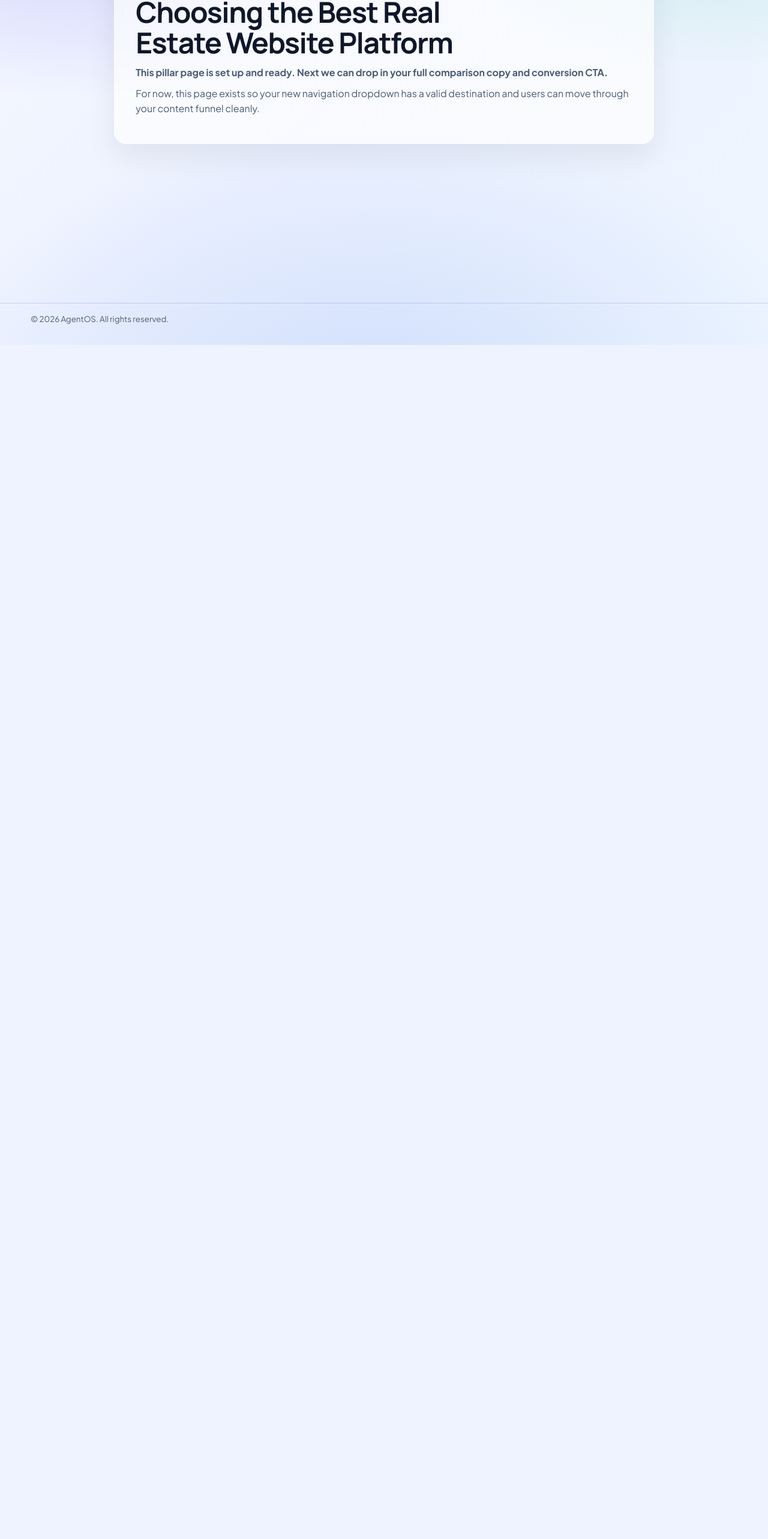
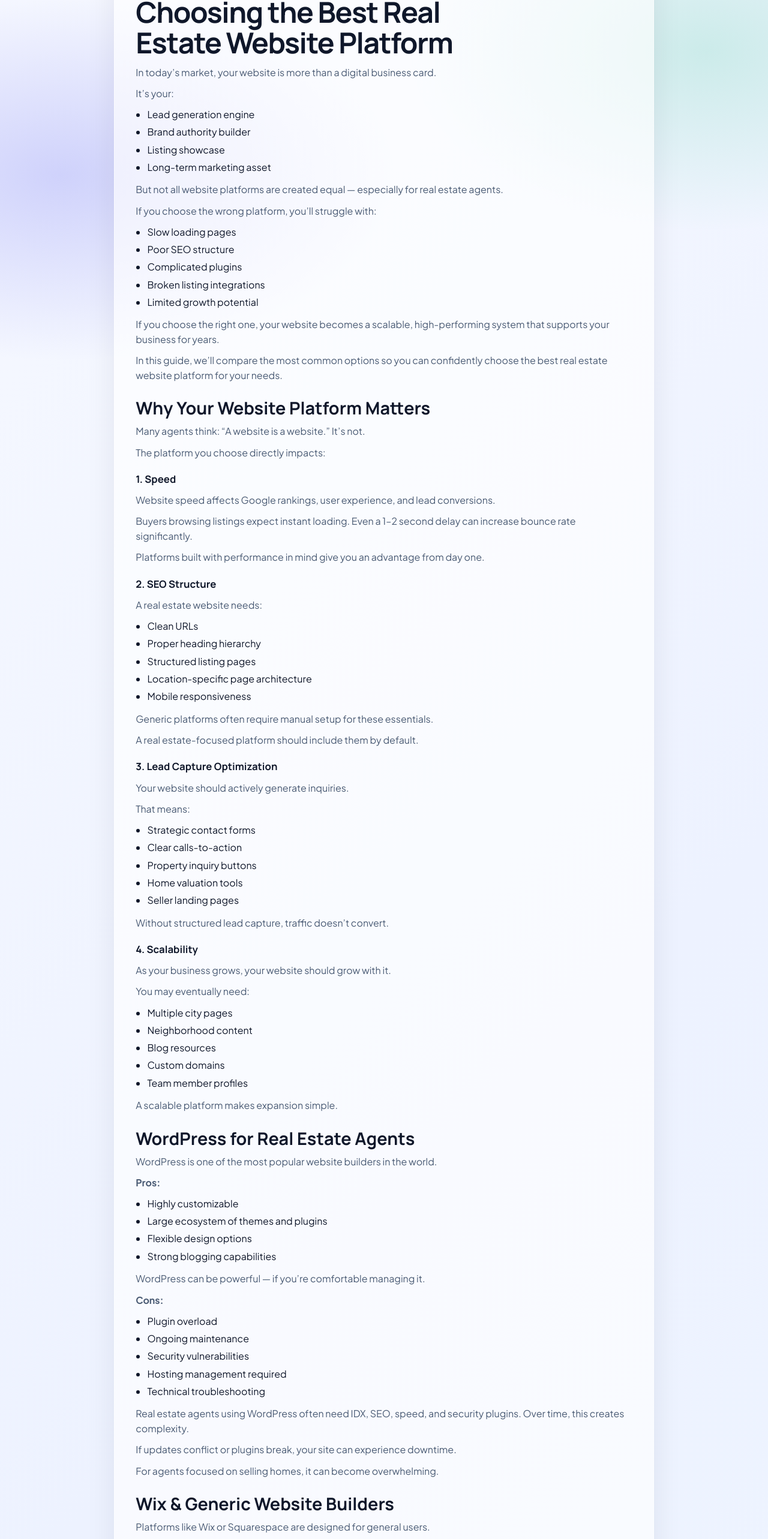
Before and after one commit to xSunnyyy/AgentOS, a Next.js app: page /best-real-estate-website-platform in a window 1280 px wide. Shown: the part 225-2791 px from the top of the page at 60% size. Before the commit the page ends 800 px from the top, so only its background shows below. Built offline with nearby package versions, Linux system fonts and the light colour scheme.

Commit message:
Add full Article 3 content for website platform comparison

```diff
--- a/pages/best-real-estate-website-platform.js
+++ b/pages/best-real-estate-website-platform.js
@@ -7,7 +7,7 @@ export default function BestRealEstateWebsitePlatformPage() {
         <title>Best Real Estate Website Platform for Agents (2026 Comparison)</title>
         <meta
           name="description"
-          content="Compare website platform options for real estate agents and learn what matters for SEO, lead generation, and long-term growth."
+          content="Compare WordPress, Wix, and dedicated real estate website platforms to find the best solution for SEO, lead generation, and growth."
         />
       </Head>
 
@@ -48,13 +48,204 @@ export default function BestRealEstateWebsitePlatformPage() {
           <article className="container article-shell" aria-labelledby="article-title">
             <p className="hero-chip">Platform Guide</p>
             <h1 id="article-title">Choosing the Best Real Estate Website Platform</h1>
-            <p className="article-lead">
-              This pillar page is set up and ready. Next we can drop in your full comparison copy and conversion CTA.
+
+            <p>In today’s market, your website is more than a digital business card.</p>
+            <p>It’s your:</p>
+            <ul>
+              <li>Lead generation engine</li>
+              <li>Brand authority builder</li>
+              <li>Listing showcase</li>
+              <li>Long-term marketing asset</li>
+            </ul>
+            <p>
+              But not all website platforms are created equal — especially for real estate agents.
+            </p>
+            <p>If you choose the wrong platform, you’ll struggle with:</p>
+            <ul>
+              <li>Slow loading pages</li>
+              <li>Poor SEO structure</li>
+              <li>Complicated plugins</li>
+              <li>Broken listing integrations</li>
+              <li>Limited growth potential</li>
+            </ul>
+            <p>
+              If you choose the right one, your website becomes a scalable, high-performing system that supports your business for years.
             </p>
             <p>
-              For now, this page exists so your new navigation dropdown has a valid destination and users can move through your content funnel
-              cleanly.
+              In this guide, we’ll compare the most common options so you can confidently choose the best real estate website platform for your needs.
             </p>
+
+            <h2>Why Your Website Platform Matters</h2>
+            <p>Many agents think: “A website is a website.” It’s not.</p>
+            <p>The platform you choose directly impacts:</p>
+
+            <h3>1. Speed</h3>
+            <p>Website speed affects Google rankings, user experience, and lead conversions.</p>
+            <p>
+              Buyers browsing listings expect instant loading. Even a 1–2 second delay can increase bounce rate significantly.
+            </p>
+            <p>Platforms built with performance in mind give you an advantage from day one.</p>
+
+            <h3>2. SEO Structure</h3>
+            <p>A real estate website needs:</p>
+            <ul>
+              <li>Clean URLs</li>
+              <li>Proper heading hierarchy</li>
+              <li>Structured listing pages</li>
+              <li>Location-specific page architecture</li>
+              <li>Mobile responsiveness</li>
+            </ul>
+            <p>Generic platforms often require manual setup for these essentials.</p>
+            <p>A real estate-focused platform should include them by default.</p>
+
+            <h3>3. Lead Capture Optimization</h3>
+            <p>Your website should actively generate inquiries.</p>
+            <p>That means:</p>
+            <ul>
+              <li>Strategic contact forms</li>
+              <li>Clear calls-to-action</li>
+              <li>Property inquiry buttons</li>
+              <li>Home valuation tools</li>
+              <li>Seller landing pages</li>
+            </ul>
+            <p>Without structured lead capture, traffic doesn’t convert.</p>
+
+            <h3>4. Scalability</h3>
+            <p>As your business grows, your website should grow with it.</p>
+            <p>You may eventually need:</p>
+            <ul>
+              <li>Multiple city pages</li>
+              <li>Neighborhood content</li>
+              <li>Blog resources</li>
+              <li>Custom domains</li>
+              <li>Team member profiles</li>
+            </ul>
+            <p>A scalable platform makes expansion simple.</p>
+
+            <h2>WordPress for Real Estate Agents</h2>
+            <p>WordPress is one of the most popular website builders in the world.</p>
+            <p><strong>Pros:</strong></p>
+            <ul>
+              <li>Highly customizable</li>
+              <li>Large ecosystem of themes and plugins</li>
+              <li>Flexible design options</li>
+              <li>Strong blogging capabilities</li>
+            </ul>
+            <p>WordPress can be powerful — if you’re comfortable managing it.</p>
+            <p><strong>Cons:</strong></p>
+            <ul>
+              <li>Plugin overload</li>
+              <li>Ongoing maintenance</li>
+              <li>Security vulnerabilities</li>
+              <li>Hosting management required</li>
+              <li>Technical troubleshooting</li>
+            </ul>
+            <p>
+              Real estate agents using WordPress often need IDX, SEO, speed, and security plugins. Over time, this creates complexity.
+            </p>
+            <p>If updates conflict or plugins break, your site can experience downtime.</p>
+            <p>For agents focused on selling homes, it can become overwhelming.</p>
+
+            <h2>Wix & Generic Website Builders</h2>
+            <p>Platforms like Wix or Squarespace are designed for general users.</p>
+            <p><strong>Pros:</strong></p>
+            <ul>
+              <li>Easy drag-and-drop editing</li>
+              <li>Quick setup</li>
+              <li>Minimal technical knowledge required</li>
+              <li>Attractive templates</li>
+            </ul>
+            <p><strong>Cons:</strong></p>
+            <ul>
+              <li>Limited SEO flexibility</li>
+              <li>Not built specifically for real estate</li>
+              <li>Weak listing structure</li>
+              <li>Limited IDX integration</li>
+              <li>Less scalable for content-heavy growth</li>
+            </ul>
+            <p>
+              They may work for a basic brochure site — but scaling SEO and lead generation becomes difficult.
+            </p>
+
+            <h2>Dedicated Real Estate Website Platforms</h2>
+            <p>This is where specialization matters.</p>
+            <p>
+              A dedicated real estate website platform is built specifically for agents around listings, city pages, neighborhood content,
+              lead capture workflows, and SEO architecture.
+            </p>
+
+            <h3>Built for Agents</h3>
+            <p>A real estate-focused platform understands your workflow.</p>
+            <p>You shouldn’t have to install multiple plugins, configure complex integrations, or troubleshoot hosting.</p>
+            <p>The system should guide you step-by-step.</p>
+
+            <h3>SEO-Ready Structure</h3>
+            <p>SEO should not be an afterthought. A specialized platform includes:</p>
+            <ul>
+              <li>Clean URL hierarchy</li>
+              <li>Mobile responsiveness</li>
+              <li>Structured data for listings</li>
+              <li>Optimized page templates</li>
+              <li>Logical internal linking</li>
+            </ul>
+            <p>This gives agents a ranking advantage without manual configuration.</p>
+
+            <h3>Lead Generation Optimized</h3>
+            <p>Dedicated platforms are designed around conversion with:</p>
+            <ul>
+              <li>Strategic call-to-action placement</li>
+              <li>Property inquiry forms</li>
+              <li>Home valuation tools</li>
+              <li>Automated follow-ups</li>
+              <li>Clean landing page structure</li>
+            </ul>
+            <p>Your website becomes a lead machine — not just an online presence.</p>
+
+            <h3>No Coding Required</h3>
+            <p>Modern agents don’t need to manage technical infrastructure.</p>
+            <p>
+              A real estate website platform should let you add listings, update service areas, publish posts, and adjust branding without coding.
+            </p>
+
+            <h2>What to Look for in a Real Estate Website Platform</h2>
+            <p>Before choosing a platform, evaluate it against this checklist:</p>
+            <ul>
+              <li>✔ Mobile Responsive Design</li>
+              <li>✔ SEO-Friendly Architecture</li>
+              <li>✔ IDX Compatibility</li>
+              <li>✔ Fast Hosting Included</li>
+              <li>✔ Easy Content Updates</li>
+              <li>✔ Scalable Structure</li>
+              <li>✔ Built-In Lead Capture</li>
+            </ul>
+            <p>If a platform fails several of these criteria, it may limit your growth.</p>
+
+            <h2>Final Verdict: Simplicity + Structure Wins</h2>
+            <p>There isn’t one “perfect” platform for everyone, but there is a clear pattern:</p>
+            <p>
+              Agents who succeed online use platforms that remove technical barriers, include SEO structure by default, prioritize mobile
+              experience, and focus on lead generation.
+            </p>
+            <p>
+              If you enjoy technical customization, WordPress may work. If you want something simple but limited, a generic builder might be
+              enough.
+            </p>
+            <p>
+              If you want a scalable, SEO-focused, real estate-specific solution built for growth — a dedicated real estate platform offers the
+              strongest long-term advantage.
+            </p>
+            <p>Your website should work for you — not create more work.</p>
+
+            <section className="article-cta" aria-label="Call to action">
+              <h2>Launch Your Real Estate Website in Days, Not Months</h2>
+              <p>
+                If you’re ready to build a real estate agent website designed for SEO, lead generation, and long-term growth — without coding
+                or complex setup — explore our pricing and launch your website in days.
+              </p>
+              <a className="btn btn-primary" href="/pricing">
+                View Pricing
+              </a>
+            </section>
           </article>
         </main>
 
```
